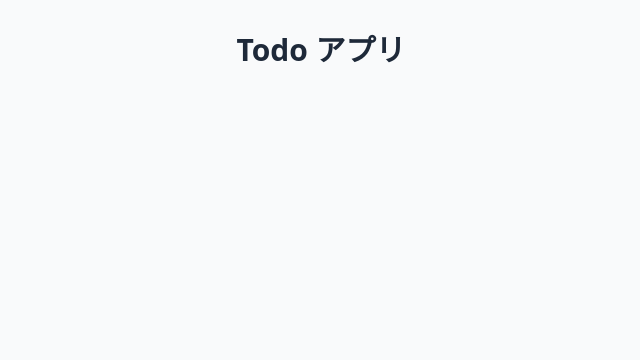
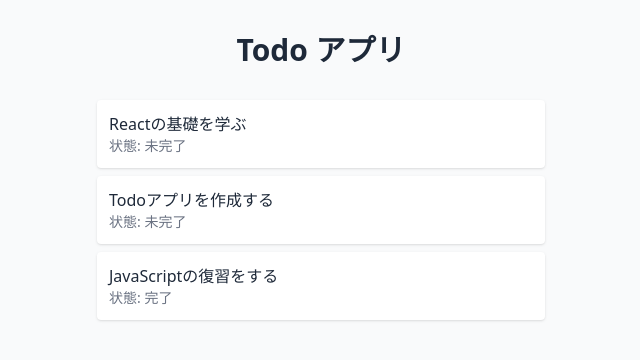
Before and after one commit to 1noseA/react-todo2, a React (Vite) app: page / in a window 1280 px wide. Shown: the top 360 px of the page, without its empty margins (319-959 px from the left). Built offline with nearby package versions, Linux system fonts and the light colour scheme.

Commit message:
一覧を追加

```diff
--- a/src/App.jsx
+++ b/src/App.jsx
@@ -1,3 +1,5 @@
+import TodoList from './TodoList';
+
 function App() {
   const todos = [
     {
@@ -17,16 +19,14 @@ function App() {
     }
   ];
 
-  // データ構造を確認
-  console.log('Todo データ:', todos);
-
   return (
     <div className="min-h-screen bg-gray-50 py-8">
       <div className="max-w-md mx-auto">
         <h1 className="text-3xl font-bold text-center text-gray-800 mb-8">
           Todo アプリ
         </h1>
-        {/* ここにTodo一覧を表示する予定 */}
+
+        <TodoList todos={todos} />
       </div>
     </div>
   )
--- /dev/null
+++ b/src/TodoItem.jsx
@@ -0,0 +1,12 @@
+function TodoItem({ todo }) {
+  return (
+    <div className="bg-white p-3 rounded shadow">
+      <p className="text-gray-800">{todo.text}</p>
+      <p className="text-sm text-gray-500">
+        状態: {todo.completed ? '完了' : '未完了'}
+      </p>
+    </div>
+  );
+}
+
+export default TodoItem;
--- /dev/null
+++ b/src/TodoList.jsx
@@ -0,0 +1,13 @@
+import TodoItem from './TodoItem';
+
+function TodoList({ todos }) {
+  return (
+    <div className="space-y-2">
+      {todos.map((todo) => (
+        <TodoItem key={todo.id} todo={todo} />
+      ))}
+    </div>
+  );
+}
+
+export default TodoList;
```
